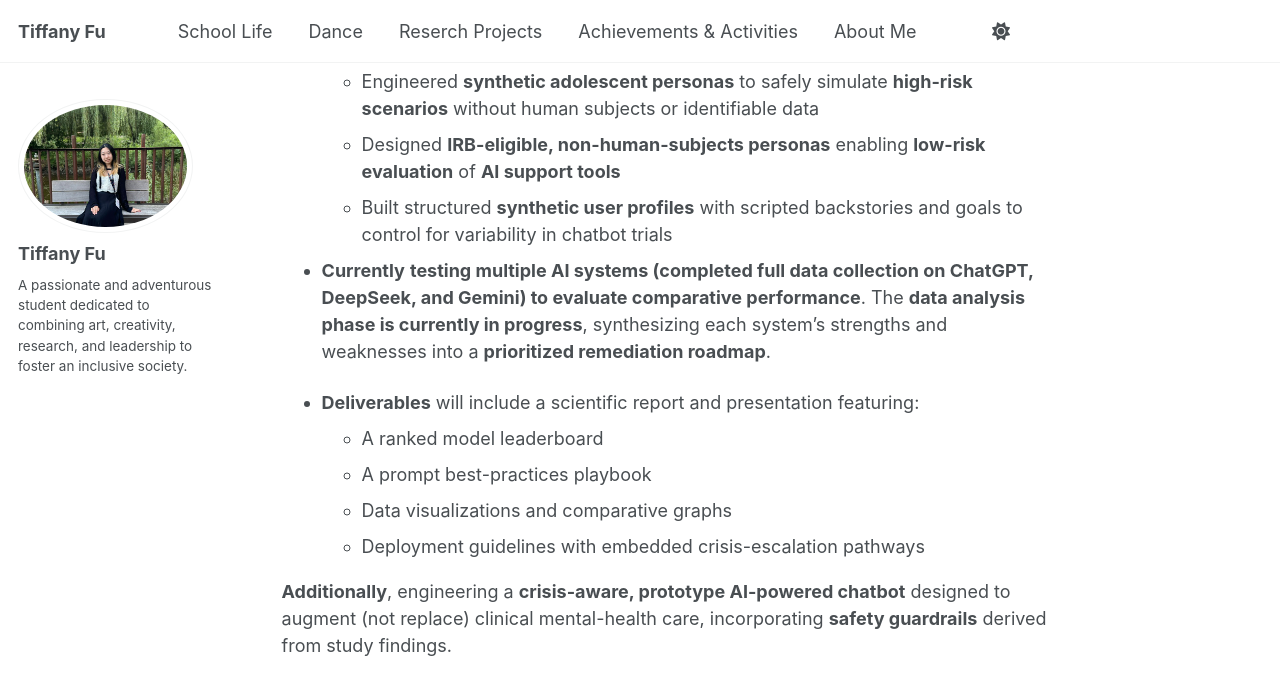
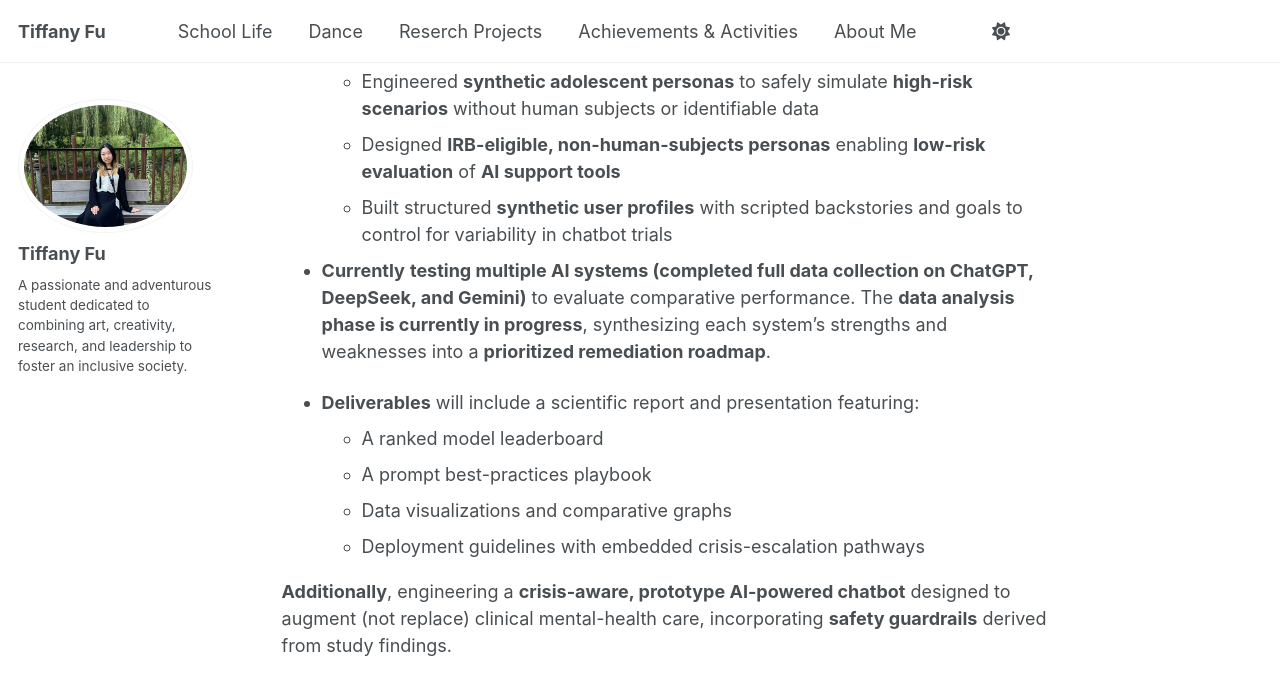
Before and after one commit to TiffanyJTFu/TiffanyTestWeb, a Jekyll site: the page built from _teaching/04-MentalHealthAIChatbotProject.md, in a window 1280 px wide and 900 px high, scrolled down 1984 px. Shown: the top 695 px of the window. Built offline with Jekyll 4.4.1, drawn with Linux system fonts in a browser that asks for light colours; a script that is not in the unit is left out.

```diff
--- a/_teaching/04-MentalHealthAIChatbotProject.md
+++ b/_teaching/04-MentalHealthAIChatbotProject.md
@@ -30,7 +30,7 @@ After collecting my data, I will **create/analyze a presentation** (with **data
   * Designed **IRB-eligible, non-human-subjects personas** enabling **low-risk evaluation** of **AI support tools**
   * Built structured **synthetic user profiles** with scripted backstories and goals to control for variability in chatbot trials
 
-* **Currently** **testing multiple AI systems (completed full data collection on ChatGPT, DeepSeek, and Gemini) to evaluate comparative performance**. The **data analysis phase is currently in progress**, synthesizing each system’s strengths and weaknesses into a **prioritized remediation roadmap**.
+* **Currently** **testing multiple AI systems (completed full data collection on ChatGPT, DeepSeek, and Gemini)** to evaluate comparative performance. The **data analysis phase is currently in progress**, synthesizing each system’s strengths and weaknesses into a **prioritized remediation roadmap**.
 
 * **Deliverables** will include a scientific report and presentation featuring:
   * A ranked model leaderboard
```
